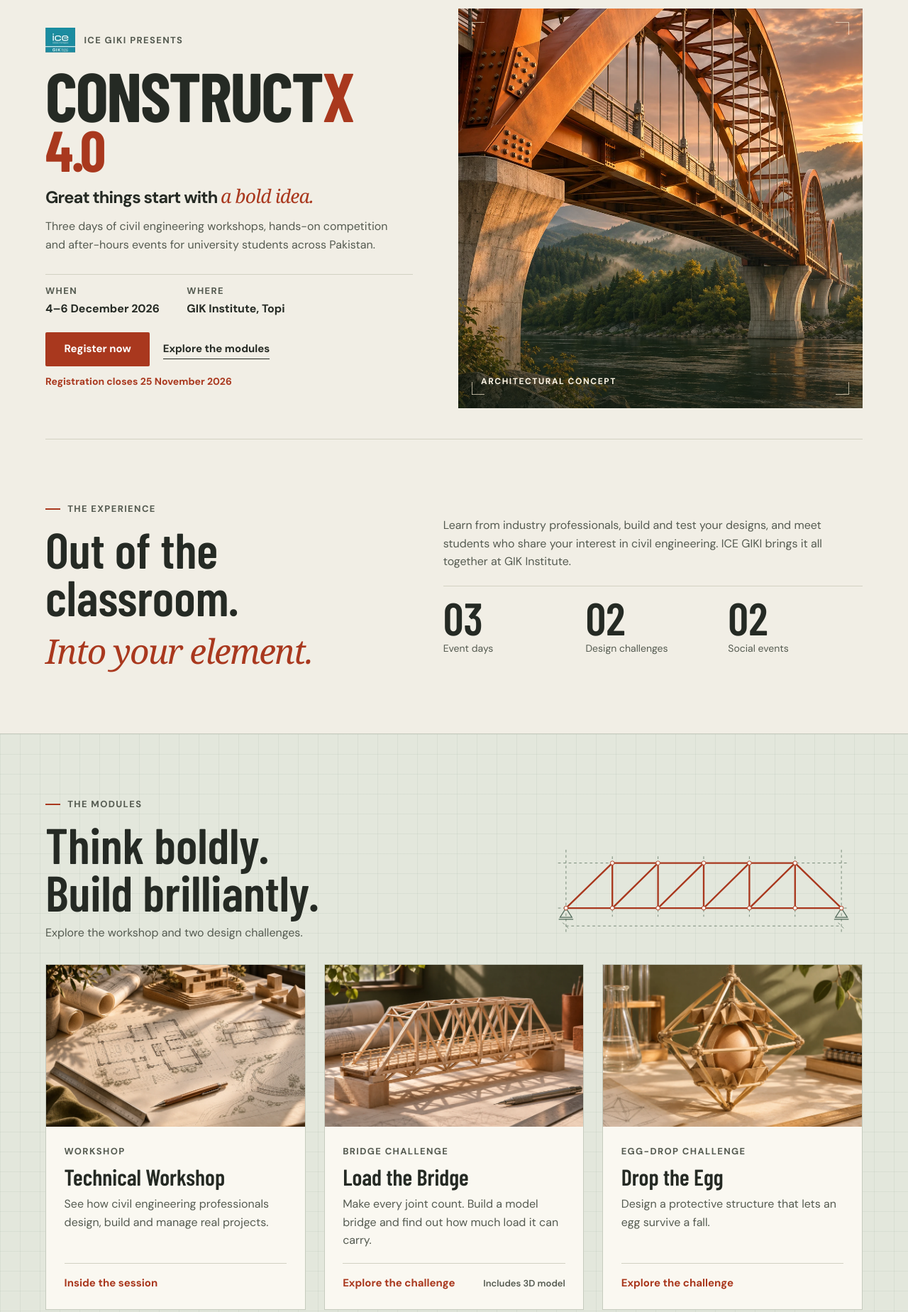
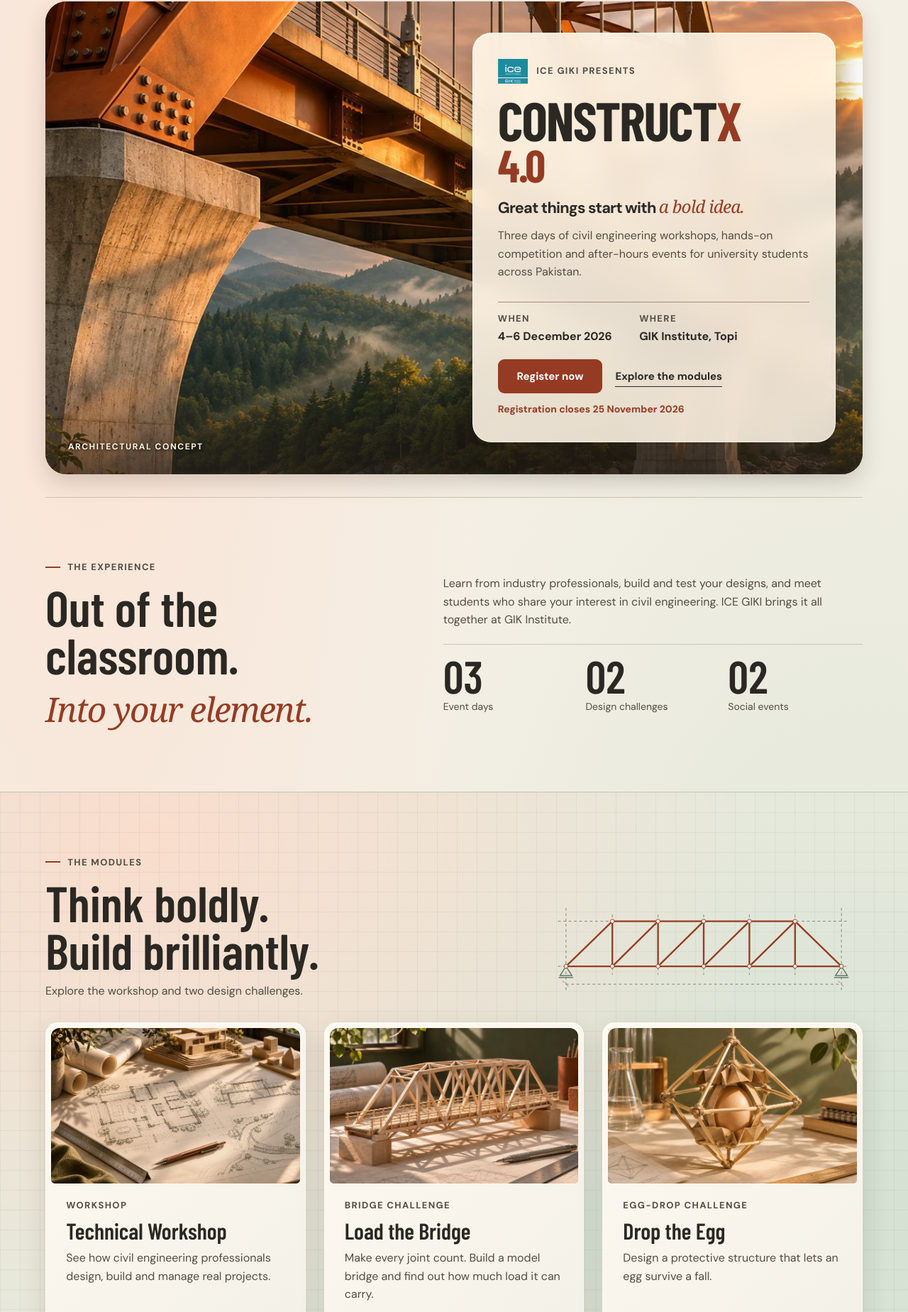
Before and after one commit to Sajeel041/ICE_website, a plain HTML site: page index.html in a window 1280 px wide. Shown: the part 107-1955 px from the top of the page at 71% size. Drawn offline with nearby package versions, Linux system fonts and the light colour scheme.

Commit message:
feat: create ConstructX glassmorphism version

```diff
--- a/index.html
+++ b/index.html
@@ -3,7 +3,7 @@
 <head>
   <meta charset="utf-8">
   <meta name="viewport" content="width=device-width, initial-scale=1">
-  <meta name="theme-color" content="#f1eee5">
+  <meta name="theme-color" content="#f4efe5">
   <meta name="description" content="ConstructX 4.0 brings civil engineering students together for workshops, competitions and socials at GIK Institute, 4–6 December 2026.">
   <title>ConstructX 4.0 — ICE GIKI</title>
   <link rel="preconnect" href="https://fonts.googleapis.com">
@@ -11,6 +11,7 @@
   <link href="https://fonts.googleapis.com/css2?family=Barlow+Condensed:wght@600;700&family=DM+Sans:wght@400;500;600;700&display=swap" rel="stylesheet">
   <link rel="preload" as="image" href="assets/bridge-hero.webp" fetchpriority="high">
   <link rel="stylesheet" href="style.css">
+  <link rel="stylesheet" href="theme.css">
   <script src="bridge-viewer.js" defer></script>
   <script src="app.js" defer></script>
 </head>
--- /dev/null
+++ b/theme.css
@@ -0,0 +1,131 @@
+:root {
+  --paper: #f4efe5;
+  --white: #fffaf1;
+  --ink: #2b2823;
+  --muted: #544d43;
+  --line: #d0c4b2;
+  --accent: #963b23;
+  --accent-hover: #752c19;
+  --green: #2e3c32;
+  --green-text: #e2e8d8;
+  --glass-border: #fffcf2cc;
+  --glass-shadow: 0 1px 0 #fffaf4 inset, 0 13px 36px #44342626;
+}
+
+body {
+  background: radial-gradient(ellipse at 10% 12%, #fae4d6, transparent 36rem),
+              radial-gradient(ellipse at 95% 43%, #dee6d8, transparent 44rem),
+              var(--paper);
+}
+.site-header { background: #faf4e8; }
+.button { border-radius: 9px; }
+.hero {
+  position: relative;
+  isolation: isolate;
+  grid-template-columns: minmax(0, 1fr) minmax(0, 1.15fr);
+  min-height: clamp(34rem, 52vw, 44rem);
+  margin-block: clamp(.9rem, 2.5vw, 2rem);
+  padding: clamp(1.1rem, 3vw, 2.8rem);
+  gap: 0;
+}
+.hero-copy {
+  position: relative;
+  z-index: 2;
+  grid-column: 2;
+  justify-self: end;
+  width: min(100%, 32rem);
+  padding: clamp(1.2rem, 3vw, 2.2rem);
+  border: 1px solid var(--glass-border);
+  border-radius: 1.65rem;
+  background: #fff4e4;
+  box-shadow: var(--glass-shadow), 0 15px 48px #23180e55;
+}
+.hero h1 {
+  font-size: clamp(3.2rem, 6vw, 6rem);
+  line-height: .86;
+  overflow-wrap: anywhere;
+}
+.hero-tagline { font-size: clamp(1.1rem, 1.7vw, 1.5rem); }
+.hero-event { border-top-color: #a28d77; }
+.hero-visual {
+  position: absolute;
+  inset: 0;
+  z-index: 0;
+  min-height: 0;
+  border-radius: 1.85rem;
+  background: #7e5b48;
+  box-shadow: 0 12px 30px #45322530;
+}
+.hero-visual img { object-position: center 53%; }
+.hero-visual::after { background: linear-gradient(0deg, #251c15b8, transparent 26%); }
+.hero-visual .frame-corners { display: none; }
+.hero-visual figcaption { text-shadow: 0 1px 4px #110c06; }
+
+.modules {
+  background-color: #e5e9dc;
+  background-image:
+    linear-gradient(#536a5412 1px, transparent 1px),
+    linear-gradient(90deg, #536a5412 1px, transparent 1px),
+    radial-gradient(ellipse at 16% 8%, #f9ddcd, transparent 58%),
+    radial-gradient(ellipse at 90% 62%, #d4e0d2, transparent 68%);
+  background-size: 28px 28px, 28px 28px, auto, auto;
+}
+.module-card, .contact-cards > div {
+  background: linear-gradient(140deg, #fffaf1, #f3f0e7);
+  border-color: var(--glass-border);
+  border-radius: 1.1rem;
+  box-shadow: var(--glass-shadow);
+}
+.module-card { padding: .45rem; }
+.module-visual { border-radius: .75rem .75rem .35rem .35rem; }
+.card-copy { padding: clamp(.85rem, 1.65vw, 1.45rem); }
+.module-card:focus-within { outline-offset: 3px; }
+@media (hover: hover) {
+  .module-card:hover { box-shadow: var(--glass-shadow), 0 8px 24px #45322520; }
+}
+.socials {
+  background: radial-gradient(ellipse at 10% 10%, #4c6453, transparent 78%), var(--green);
+}
+.social-visual { margin-block: 1rem; border-radius: 1.1rem; }
+.contact { background: linear-gradient(125deg, #e3e8da, #f0e6d9); }
+.closing { background: #354639; }
+
+dialog {
+  border-radius: 1.25rem;
+  background: #fff8eb;
+  box-shadow: 0 22px 70px #21160d67;
+}
+dialog::backdrop { background: #2d2b22b3; }
+.dialog-note { background: #efeadf; }
+.bridge-demo { border-radius: .85rem; overflow: hidden; background: #f5f0e4; }
+.viewer-controls button { border-radius: .4rem; }
+
+@supports ((backdrop-filter: blur(1px)) or (-webkit-backdrop-filter: blur(1px))) {
+  .hero-copy {
+    background: linear-gradient(130deg, #fff5e6ed, #fff5e6db);
+    -webkit-backdrop-filter: blur(18px) saturate(1.1);
+    backdrop-filter: blur(18px) saturate(1.1);
+  }
+  dialog::backdrop {
+    -webkit-backdrop-filter: blur(8px);
+    backdrop-filter: blur(8px);
+  }
+}
+
+@media (max-width: 47.5rem) {
+  .hero { display: grid; grid-template-columns: minmax(0, 1fr); min-height: 0; padding: .8rem .8rem 2.5rem; }
+  .hero-copy { grid-column: 1; width: 100%; margin-top: clamp(5rem, 22vw, 9rem); padding: 1.2rem; border-radius: 1.2rem; }
+  .hero h1 { font-size: clamp(2.55rem, 10.5vw, 5.1rem); }
+  .hero-visual { aspect-ratio: auto; border-radius: 1.4rem; }
+  .hero-visual img { object-position: 50% 34%; }
+  .hero-visual figcaption { left: 1.15rem; bottom: .9rem; }
+  .hero-event { gap: .55rem 1rem; }
+  .social-visual { margin-block: 0; }
+}
+@media (prefers-reduced-transparency: reduce), (prefers-contrast: more) {
+  .hero-copy { background: #fff4e4; -webkit-backdrop-filter: none; backdrop-filter: none; }
+  dialog::backdrop { -webkit-backdrop-filter: none; backdrop-filter: none; }
+}
+@media (forced-colors: active) {
+  .hero-copy, .module-card, .contact-cards > div { border-color: CanvasText; }
+}
```
Also changed, not shown: README.txt.
